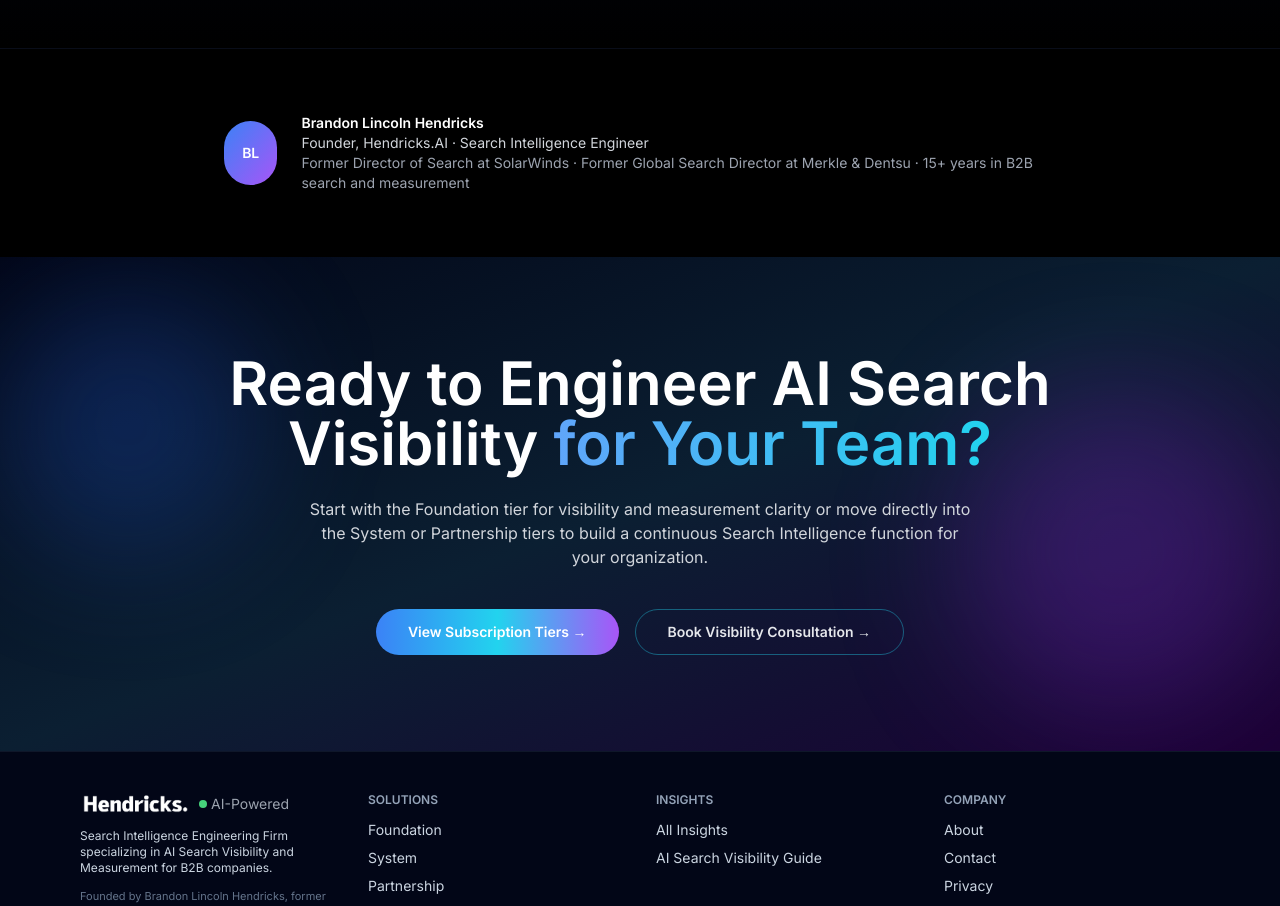
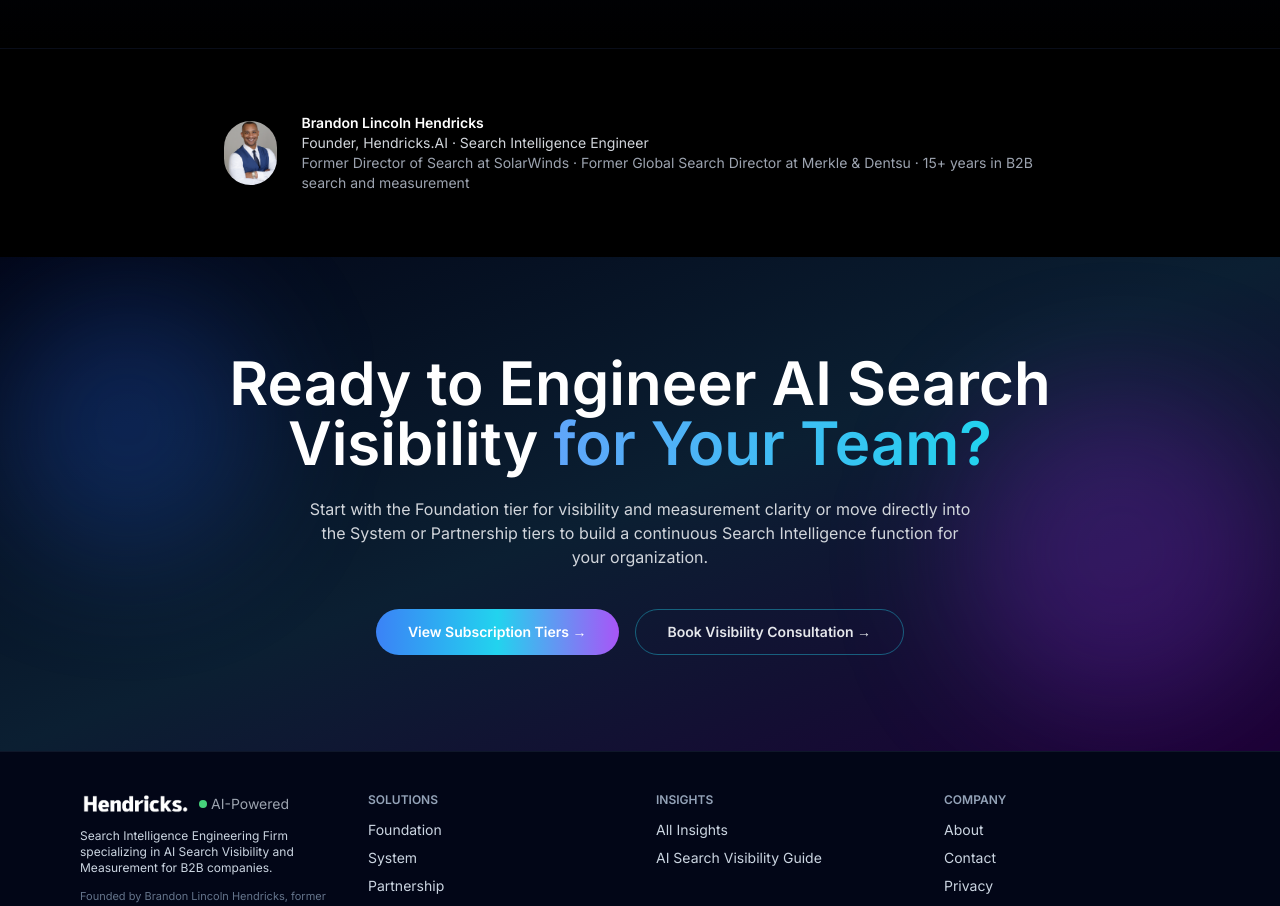
Before and after one commit to BLincoln711/hendricks-ai-website, a Next.js app: page / in a window 1280 px wide. Shown: the part 2500-3406 px from the top of the page. Built offline with nearby package versions, Linux system fonts and the light colour scheme; no server answers.

Commit message:
Add founder headshot to homepage

```diff
--- a/app/page.tsx
+++ b/app/page.tsx
@@ -346,9 +346,11 @@
         {/* FOUNDER STRIP */}
         <section className="py-16 bg-black/80 border-t border-slate-900/60">
           <div className="max-w-4xl mx-auto px-4 sm:px-6 lg:px-8 flex flex-col md:flex-row items-center gap-4 md:gap-6">
-            <div className="w-16 h-16 rounded-full bg-gradient-to-br from-blue-500 to-purple-500 flex items-center justify-center text-sm font-semibold">
-              BL
-            </div>
+            <img
+              src="/brandon-lincoln-hendricks.jpg"
+              alt="Brandon Lincoln Hendricks"
+              className="w-16 h-16 rounded-full object-cover"
+            />
             <div className="text-xs md:text-sm text-gray-300">
               <p className="font-semibold text-white">
                 Brandon Lincoln Hendricks
```
